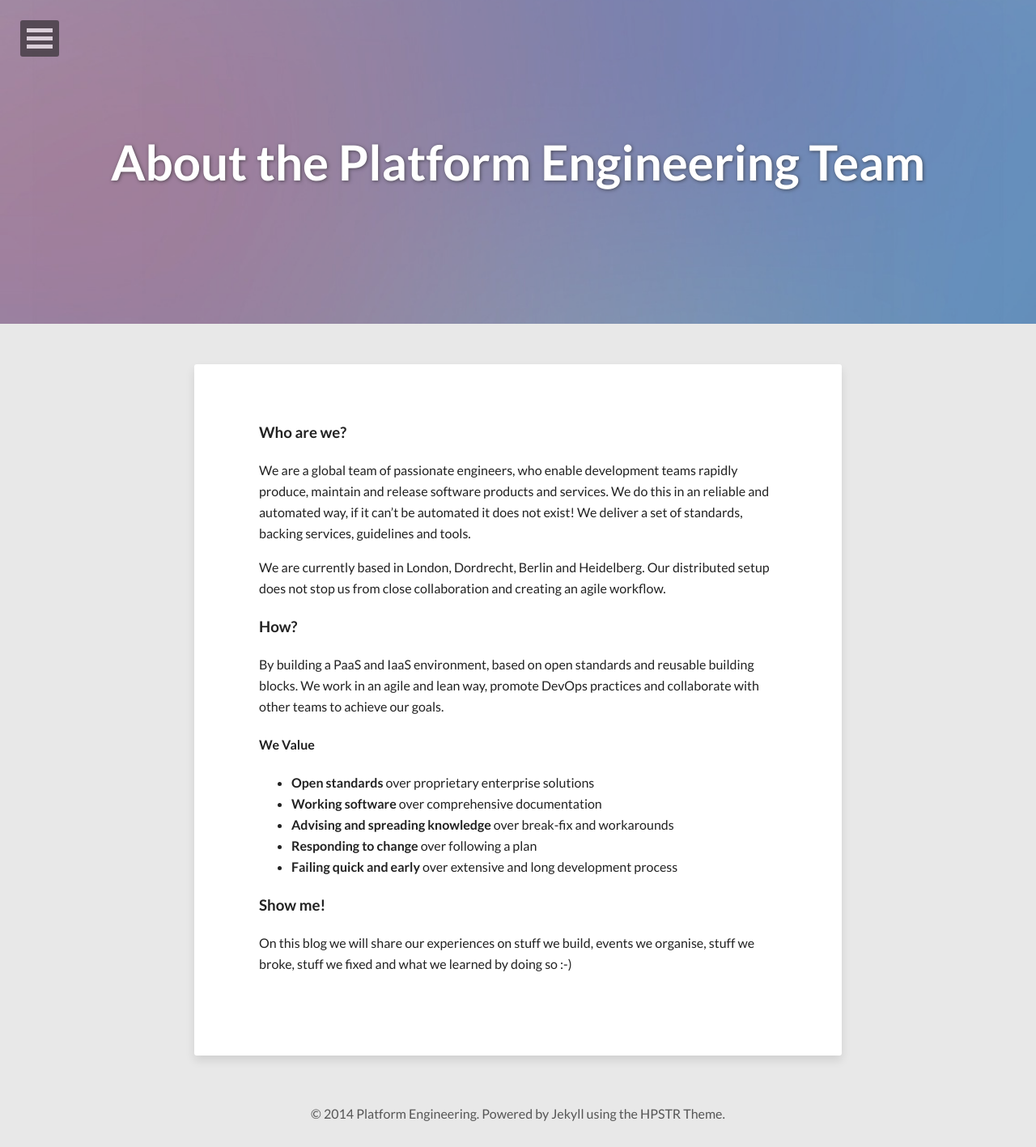
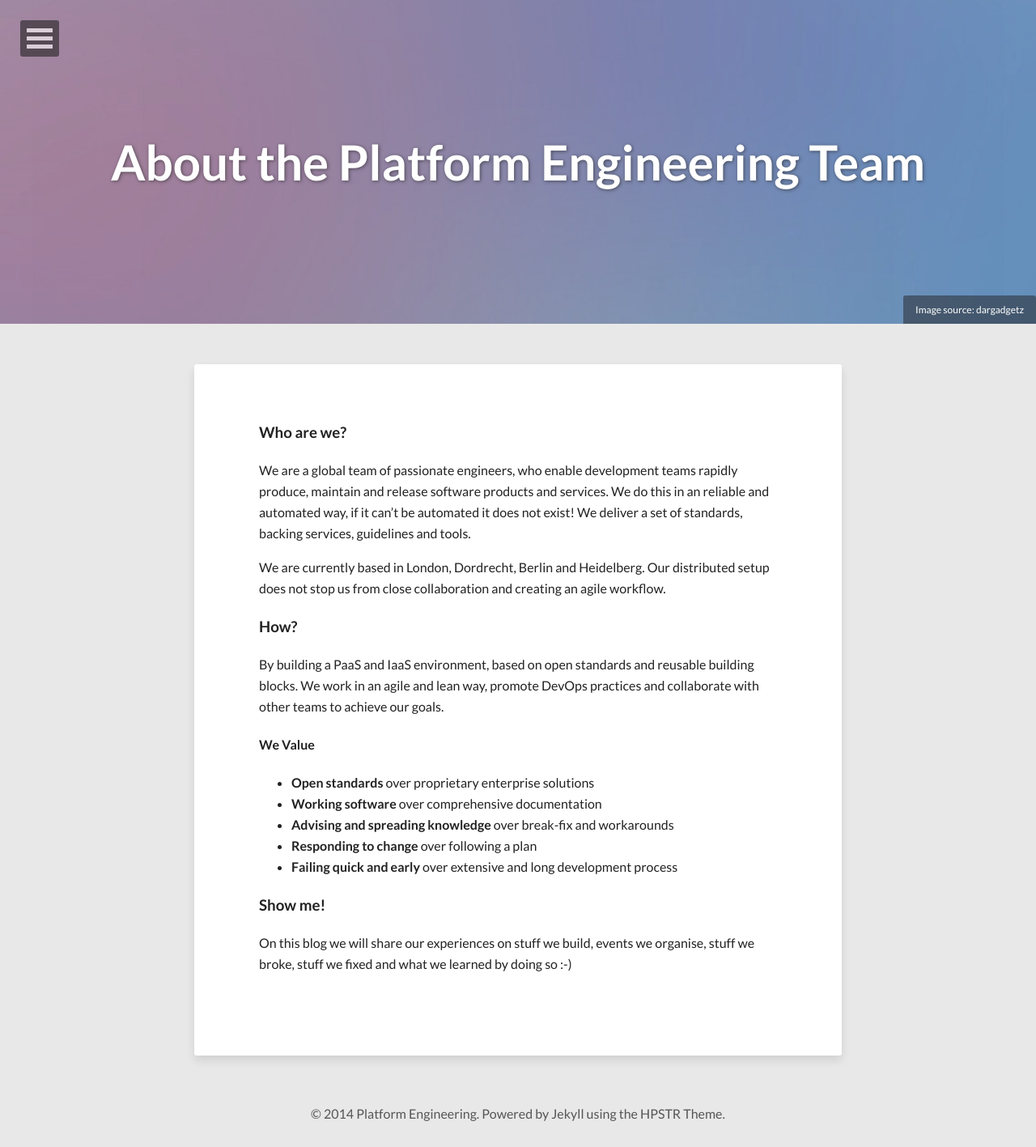
Before and after one commit to keymon/springerpe.github.io, a Jekyll site: the page built from about.md, in a window 1280 px wide. Shown: the whole page at 81% size. Built offline with Jekyll 4.4.1, drawn with Linux system fonts in a browser that asks for light colours; nearby versions of some CDN libraries.

Commit message:
about page hell

```diff
--- a/_config.yml
+++ b/_config.yml
@@ -4,8 +4,8 @@
 # Your site's domain goes here. When working locally use localhost server leave blank
 # PS. If you set this wrong stylesheets and scripts won't load and most links will break.
 # PPS. If you leave it blank for local testing home links won't work, they'll be fine for live domains though.
-url:
-
+url:              http://springerpe.github.io
+production_url:   http://springerpe.github.io
 # Owner/author information
 owner:
   name:           Platform Engineering
--- a/about.md
+++ b/about.md
@@ -5,8 +5,9 @@
 tags:
 image:
   feature: abstract-5.jpg
-  credit:
-  creditlink:
+  credit: dargadgetz
+  creditlink: http://www.dargadgetz.com/ios-7-abstract-wallpaper-pack-for-iphone-5-and-ipod-touch-retina/
+  share: true
 ---
 
 ###Who are we?
```
